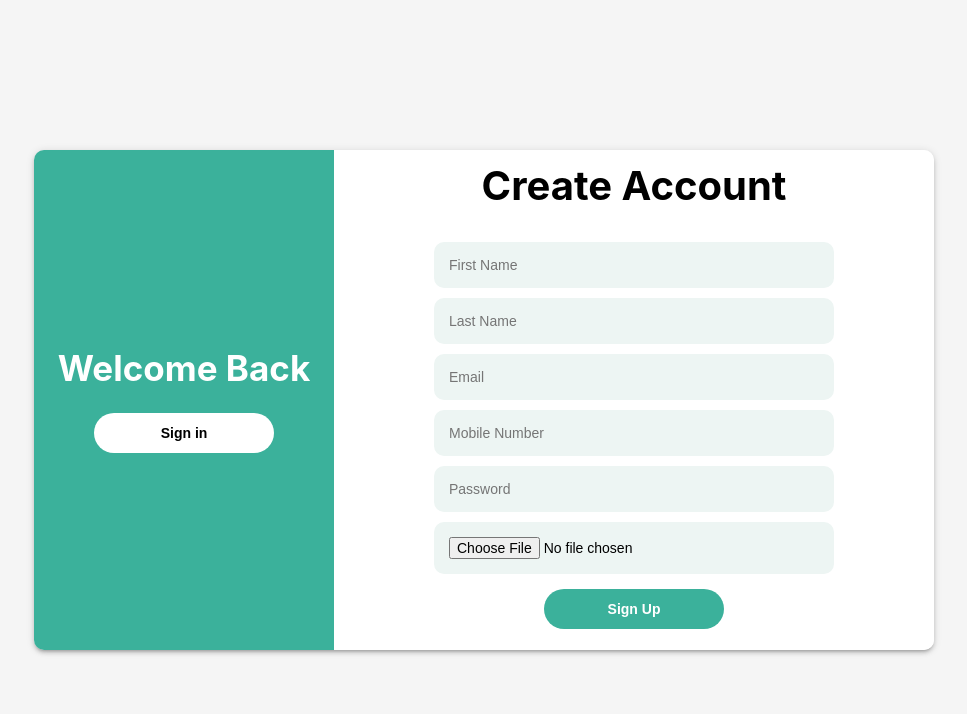
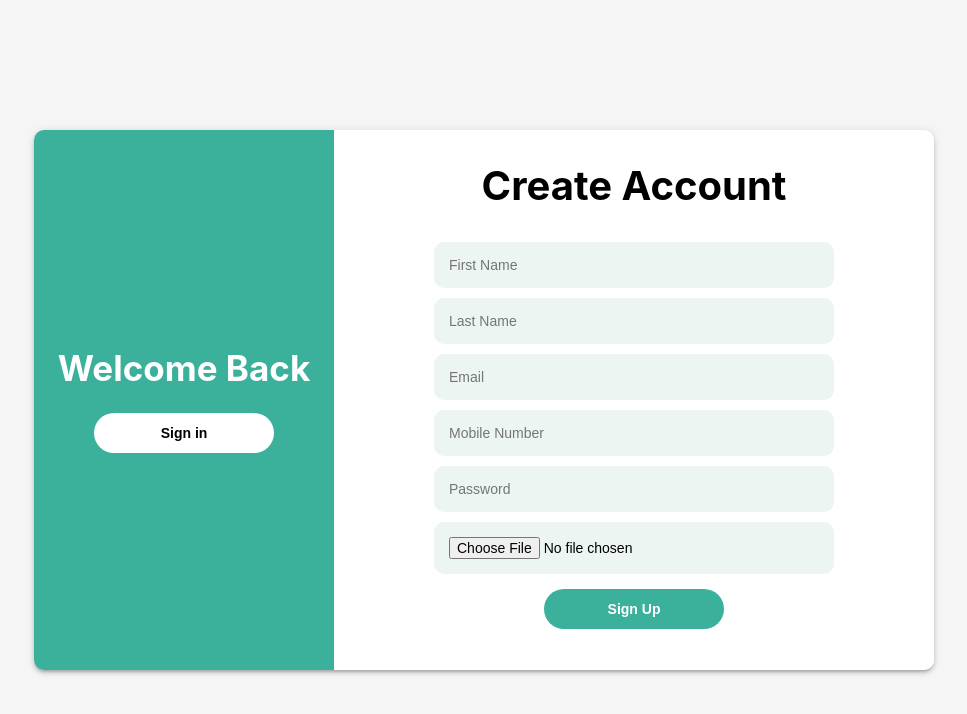
Before and after one commit to Roobansankar/Mern-Signin-and-Signup-using-email-verification, a React (Create React App) app in the folder client/: page /signup in a window 1280 px wide. Shown: the top 714 px of the page, without its empty margins (156-1123 px from the left). Built offline with nearby package versions, Linux system fonts and the light colour scheme.

Commit message:
Update styles.module.css

```diff
--- a/client/src/components/Singup/styles.module.css
+++ b/client/src/components/Singup/styles.module.css
@@ -9,7 +9,7 @@
 
 .signup_form_container {
 	width: 900px;
-	height: 500px;
+	height: 540px;
 	display: flex;
 	border-radius: 10px;
 	box-shadow: 0px 3px 3px -2px rgb(0 0 0 / 20%),
```
